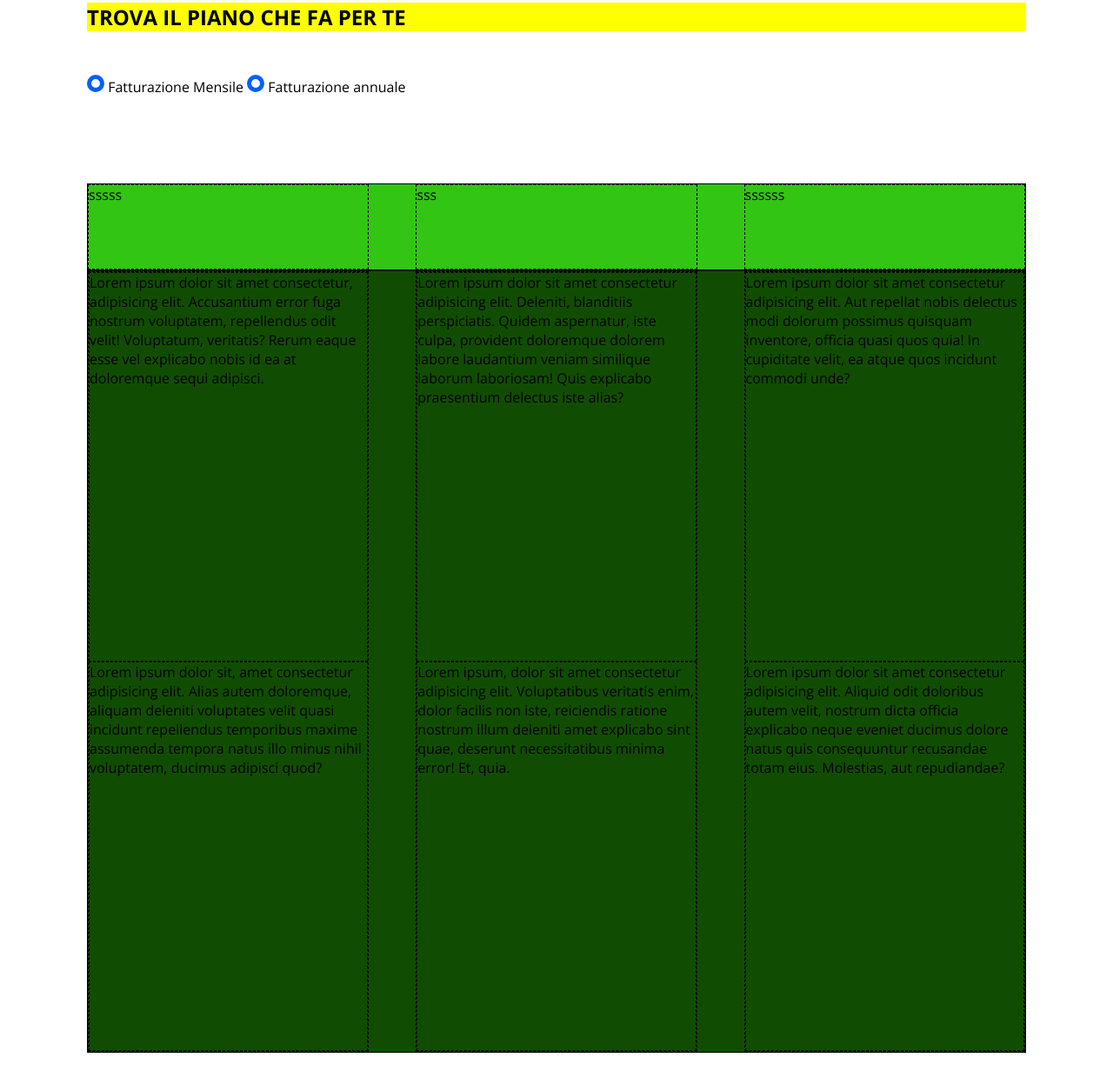
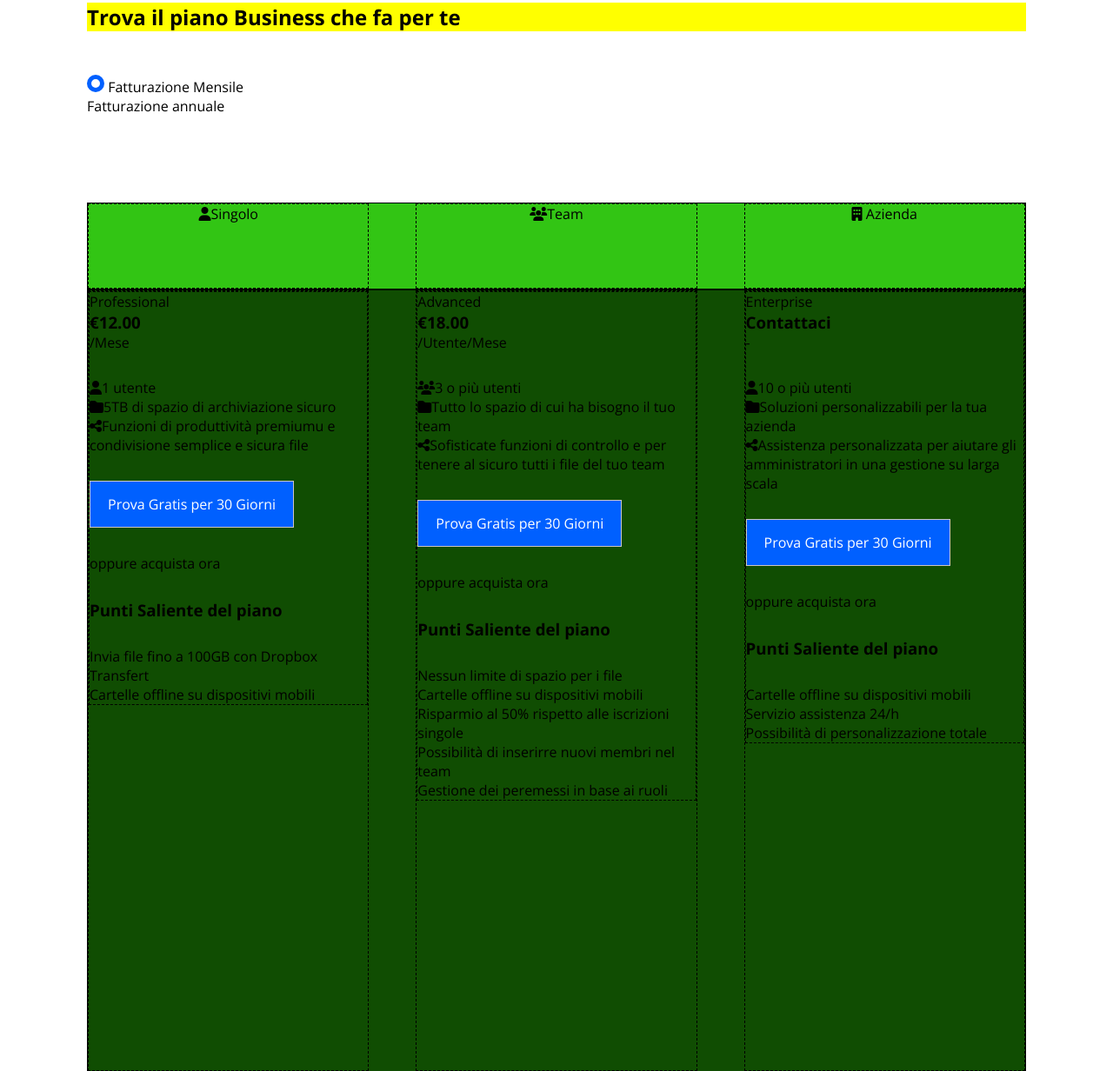
Before and after one commit to torone89/htmlcss-dropbox, a plain HTML site: page index.html in a window 1280 px wide. Shown: the part 1237-2469 px from the top of the page at 87% size. Drawn offline with nearby package versions, Linux system fonts and the light colour scheme.

Commit message:
Complete Section Business

```diff
--- a/index.html
+++ b/index.html
@@ -122,7 +122,7 @@
 
             <section id="business-plan">
 
-                <h2>TROVA IL PIANO CHE FA PER TE</h2>
+                <h2>Trova il piano Business che fa per te</h2>
 
 
                 <div class="check-box">
@@ -130,7 +130,7 @@
 
                     <div class="btn-check-box"></div>
                     <div class="check-content">Fatturazione Mensile</div>
-                    <div class="btn-check-box"> </div>
+                    <div class="btn-check-box-grey"> </div>
                     <div class="check-content">Fatturazione annuale</div>
                 </div>
 
@@ -138,16 +138,16 @@
 
                     <div class="title-plan">
 
-                        <div class="col-plan margin-r">
-                            sssss
+                        <div class="col-plan margin-r center">
+                            <nav><i class="fa-solid fa-user"></i>Singolo</nav>
                         </div>
 
-                        <div class="col-plan margin-r">
-                            sss
+                        <div class="col-plan margin-r center">
+                            <nav> <i class="fa-solid fa-users"></i>Team</nav>
                         </div>
 
-                        <div class="col-plan">
-                            ssssss
+                        <div class="col-plan center ">
+                            <nav> <i class="fa-solid fa-building"></i> Azienda</nav>
                         </div>
 
                     </div>
@@ -157,58 +157,119 @@
                         <div class="col-plan margin-r">
 
                             <div class="row-plan ">
-                                Lorem ipsum dolor sit amet consectetur, adipisicing elit. Accusantium error fuga nostrum
-                                voluptatem, repellendus odit velit! Voluptatum, veritatis? Rerum eaque esse vel
-                                explicabo nobis id ea at doloremque sequi adipisci.
-                            </div>
+
+                                <nav class="font-big">Professional</nav>
+                                <h3 class="m-l">&euro;12.00</h3>
+                                <nav class="mb-30 m-l italic-font">/Mese</nav>
+                                <nav class="font-small"><i class="fa-solid fa-user"></i>1 utente</nav>
+                                <nav class="font-small"> <i class="fa-solid fa-folder"></i>5TB di spazio di
+                                    archiviazione sicuro</nav>
+
+                                <nav class="font-small mb-30"> <i class="fa-solid fa-share-nodes"></i>Funzioni di
+                                    produttività
+                                    premiumu e condivisione semplice e sicura
+                                    file</nav>
 
 
-                            <div class="row-plan ">
-                                Lorem ipsum dolor sit, amet consectetur adipisicing elit. Alias autem doloremque,
-                                aliquam deleniti voluptates velit quasi incidunt repellendus temporibus maxime assumenda
-                                tempora natus illo minus nihil voluptatem, ducimus adipisci quod?
+                                <a href="#" class="btn-jumbo mb-30 m-0-40">Prova Gratis per 30 Giorni</a>
 
+                                <nav class="font-small mb-30 "> oppure <a class="a-special" href="#">acquista ora</a>
+                                </nav>
+
+                                <h3 class="mb-30 m-l">Punti Saliente del piano</h3>
+
+
+                                <div>
+                                    <nav class="font-small check">Invia file fino a 100GB con Dropbox Transfert</nav>
+                                    <nav class="font-small check">Cartelle offline su dispositivi mobili</nav>
+                                </div>
                             </div>
 
 
                         </div>
 
+
+
                         <div class="col-plan margin-r">
 
                             <div class="row-plan ">
-                                Lorem ipsum dolor sit amet consectetur adipisicing elit. Deleniti, blanditiis
-                                perspiciatis. Quidem aspernatur, iste culpa, provident doloremque dolorem labore
-                                laudantium veniam similique laborum laboriosam! Quis explicabo praesentium delectus iste
-                                alias?
+
+
+
+                                <nav class="font-big">Advanced</nav>
+                                <h3 class="m-l">&euro;18.00</h3>
+                                <nav class="mb-30 m-l italic-font">/Utente/Mese</nav>
+                                <nav class="font-small"><i class="fa-solid fa-users"></i>3 o più utenti</nav>
+                                <nav class="font-small"> <i class="fa-solid fa-folder"></i>Tutto lo spazio di cui ha
+                                    bisogno il tuo team</nav>
+
+                                <nav class="font-small mb-30"> <i class="fa-solid fa-share-nodes"></i>Sofisticate
+                                    funzioni di controllo e per tenere al sicuro tutti i file del tuo team</nav>
+
+
+                                <a href="#" class="btn-jumbo mb-30 m-l m-0-40">Prova Gratis per 30 Giorni</a>
+
+                                <nav class="font-small mb-30 "> oppure <a class="a-special" href="#">acquista
+                                        ora</a>
+                                </nav>
+
+                                <h3 class="mb-30 m-l">Punti Saliente del piano</h3>
+
+
+                                <div>
+                                    <nav class="font-small check">Nessun limite di spazio per i file</nav>
+                                    <nav class="font-small check">Cartelle offline su dispositivi mobili</nav>
+                                    <nav class="font-small check">Risparmio al 50% rispetto alle iscrizioni singole
+                                    </nav>
+                                    <nav class="font-small check">Possibilità di inserirre nuovi membri nel team
+                                    </nav>
+                                    <nav class="font-small check">Gestione dei peremessi in base ai ruoli</nav>
+                                </div>
+
                             </div>
 
 
-                            <div class="row-plan ">
-                                Lorem ipsum, dolor sit amet consectetur adipisicing elit. Voluptatibus veritatis enim,
-                                dolor facilis non iste, reiciendis ratione nostrum illum deleniti amet explicabo sint
-                                quae, deserunt necessitatibus minima error! Et, quia.
-                            </div>
+
 
                         </div>
 
                         <div class="col-plan">
 
                             <div class="row-plan ">
-                                Lorem ipsum dolor sit amet consectetur adipisicing elit. Aut repellat nobis delectus
-                                modi dolorum possimus quisquam inventore, officia quasi quos quia! In cupiditate velit,
-                                ea atque quos incidunt commodi unde?
-                            </div>
 
 
-                            <div class="row-plan ">
-                                Lorem ipsum dolor sit amet consectetur adipisicing elit. Aliquid odit doloribus autem
-                                velit, nostrum dicta officia explicabo neque eveniet ducimus dolore natus quis
-                                consequuntur recusandae totam eius. Molestias, aut repudiandae?
+
+                                <nav class="font-big">Enterprise</nav>
+                                <h3 class="m-l">Contattaci</h3>
+                                <nav class="mb-30 m-l italic-font">-</nav>
+                                <nav class="font-small"><i class="fa-solid fa-user"></i>10 o più utenti</nav>
+                                <nav class="font-small"> <i class="fa-solid fa-folder"></i>Soluzioni personalizzabili
+                                    per la tua azienda </nav>
+
+                                <nav class="font-small mb-30"> <i class="fa-solid fa-share-nodes"></i>Assistenza
+                                    personalizzata per aiutare gli amministratori in una gestione su larga scala</nav>
+
+
+                                <a href="#" class="btn-jumbo mb-30 m-l m-0-40">Prova Gratis per 30 Giorni</a>
+
+                                <nav class="font-small mb-30 "> oppure <a class="a-special" href="#">acquista ora</a>
+                                </nav>
+
+                                <h3 class="mb-30 m-l">Punti Saliente del piano</h3>
+
+                                <div>
+
+                                    <nav class="font-small check">Cartelle offline su dispositivi mobili</nav>
+                                    <nav class="font-small check">Servizio assistenza 24/h</nav>
+                                    <nav class="font-small check">Possibilità di personalizzazione totale</nav>
+
+                                </div>
                             </div>
 
 
                         </div>
 
+                    </div>
                 </div>
         </div>
         </section>
```
Lines whose indentation alone changed are shown as unchanged.
